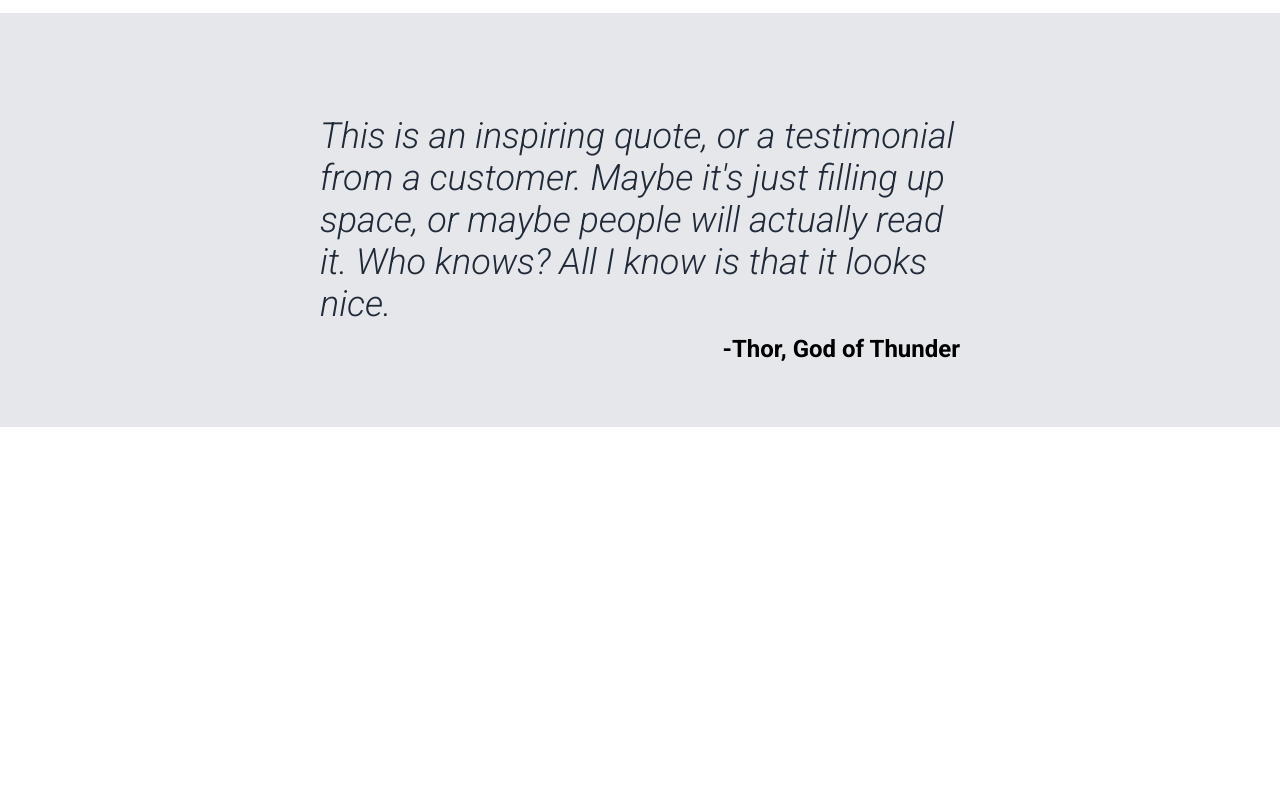
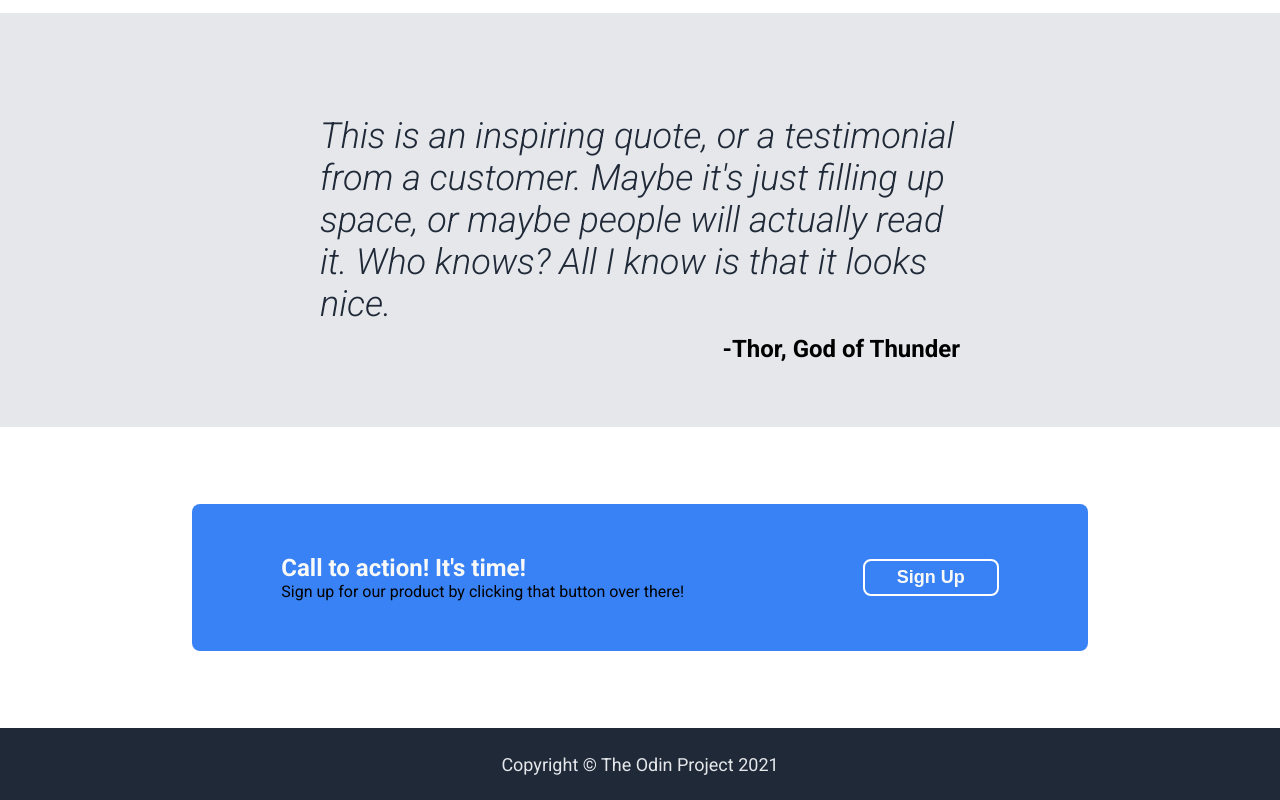
Before and after one commit to cem-u/odin-landing-page, a plain HTML site: page index.html in a window 1280 px wide. Shown: the part 945-1745 px from the top of the page. Before the commit the page ends 1372 px from the top, so only its background shows below. Drawn offline with Linux system fonts and the light colour scheme.

Commit message:
Add action section, footer, and fix css format
Created a quote section and footer for the landing page, which includes
layout and styling. Fixed some of the previous sections css by changing
hero's button selector to ".hero button" for the sake of clarity and
fixed a typo for h2 hex color in order match color guidelines.

```diff
--- a/index.html
+++ b/index.html
@@ -57,5 +57,17 @@
                 <div class="quote-container-citation"><strong>-Thor, God of Thunder</strong></div>
             </div>
         </section>
+        <section class="action">
+            <div class="action-container">
+                <div class="action-container-text">
+                    <h3>Call to action! It's time!</h3>
+                    <div class="action-container-text-subtext">Sign up for our product by clicking that button over there!</div>
+                </div>
+                <button>Sign Up</button>
+            </div>
+        </section>
+        <footer>
+            <div class="footer-text">Copyright © The Odin Project 2021</div>
+        </footer>
     </body>
 </html>
--- a/style.css
+++ b/style.css
@@ -82,7 +82,7 @@ p {
     color: #E5E7EB;
 }
 
-button {
+.hero button {
     margin-top: 12px;
     padding: 6px 32px;
     background-color: #3882F6;
@@ -127,7 +127,7 @@ h2 {
     margin: 0;
     font-size: 36px;
     font-weight: 900;
-    color: #1f2947;
+    color: #1F2937;
 }
 
 .quote {
@@ -156,3 +156,49 @@ h2 {
     align-self: flex-end;
     font-size: 24px;
 }
+
+.action {
+    display: flex;
+    justify-content: center;
+    align-items: center;
+    padding: 6% 0;
+}
+
+.action-container {
+    display: flex;
+    justify-content: space-around;
+    padding: 50px 0;
+    border-radius: 8px;
+    width: 70%;
+    background-color: #3882F6;
+}
+
+h3 {
+    margin: 0;
+    font-size: 24px;
+    font-weight: bold;
+    color: #F9FAF8;
+}
+
+.action button {
+    align-self: center;
+    padding: 6px 32px;
+    background-color: #3882F6;
+    border: 2px solid white;
+    border-radius: 8px;
+    font-size: 18px;
+    font-weight: bold;
+    color: #F9FAF8;
+}
+
+footer {
+    display: flex;
+    justify-content: center;
+    padding: 2% 0;
+    background-color: #1F2937;
+}
+
+.footer-text {
+    font-size: 18px;
+    color: #E5E7EB;
+}
```
